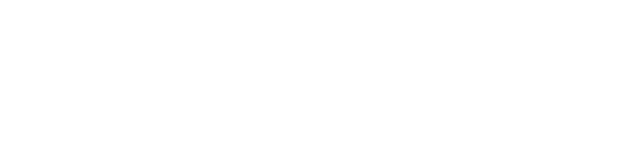
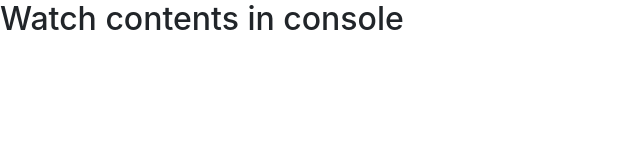
Before and after one commit to studenthopkins/module4-solution, a plain HTML site: page index.html in a window 1280 px wide. Shown: the whole page, without its empty margins (0-640 px from the left). Drawn offline with nearby package versions, Linux system fonts and the light colour scheme.

Commit message:
Update index.html

```diff
--- a/index.html
+++ b/index.html
@@ -10,7 +10,7 @@
     <title>Hello, world!</title>
   </head>
   <body>
-
+	  <h2>Watch contents in console</h2>
 
 
 
```
